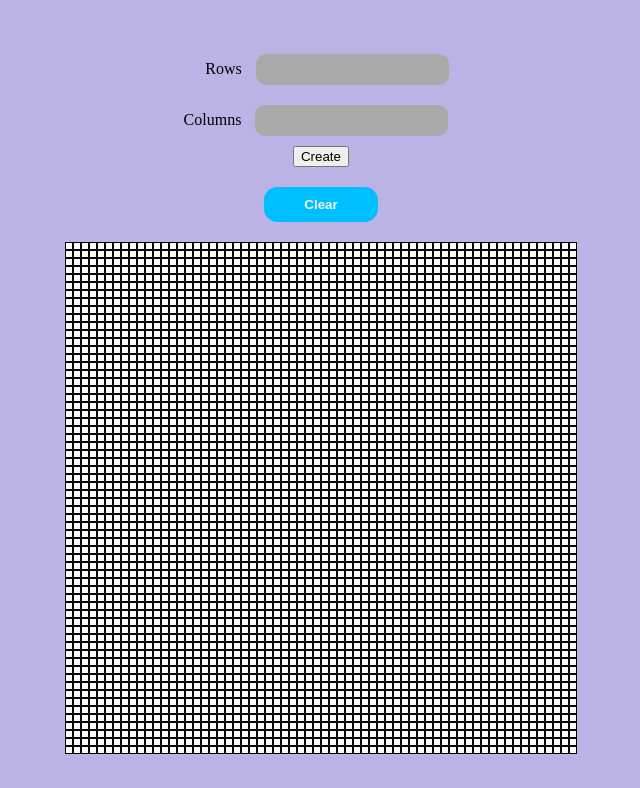
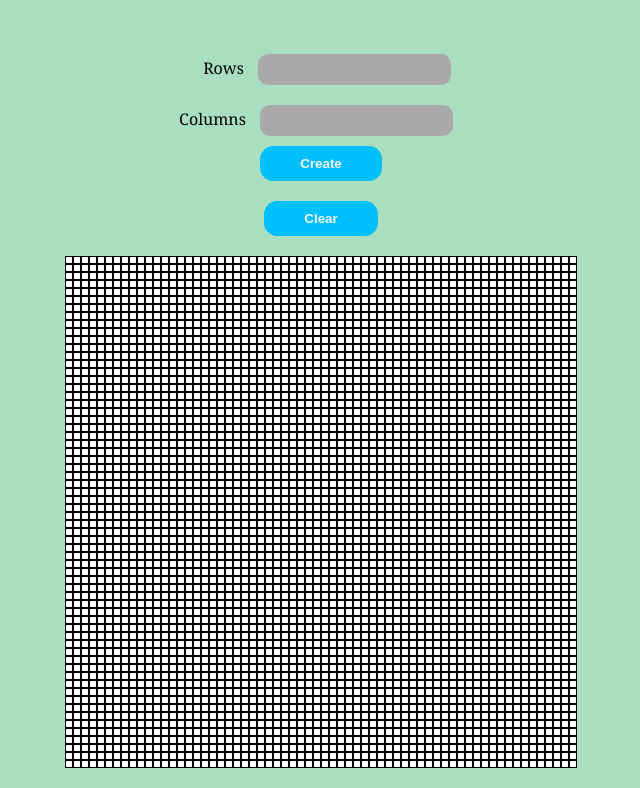
Before and after one commit to dkavla/EtchASketch, a plain HTML site: page index.html in a window 1280 px wide. Shown: the part 88-876 px from the top of the page, without its empty margins (319-959 px from the left). Drawn offline with Linux system fonts and the light colour scheme.

Commit message:
Add styling to the grid and clear button

```diff
--- a/CSS/index.css
+++ b/CSS/index.css
@@ -1,7 +1,7 @@
 body {
     padding: 0;
     margin: 0;
-    background-color: hsl(250, 50%, 80%);
+    background-color: hsl(143, 46%, 77%);
 }
 
 .main-conatiner {
@@ -47,11 +47,16 @@ h1 {
     margin: 10px;
 }
 
+label {
+    font-family: Georgia, 'Times New Roman', Times, serif;
+}
+
 .row-input-container {
     margin-left: 22px;
 }
 
-.clear {
+.clear,
+.create {
     border-radius: 1em;
     padding: 10px 40px;
     border-style: none;
```
